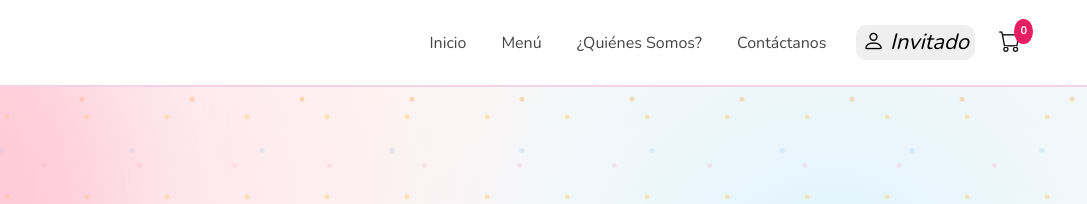
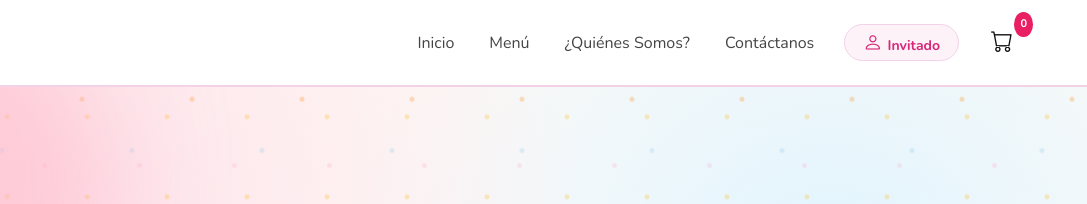
Before and after one commit to generationequipo1/LiquiDevsFrontEnd, a website with bundled scripts: page HTML/catalogo.html in a window 1280 px wide. Shown: the top 204 px of the page, 193-1280 px from the left. Built offline with nearby package versions, Linux system fonts and the light colour scheme; a script that the page names is missing.

Commit message:
style user

```diff
--- a/CSS/nav.css
+++ b/CSS/nav.css
@@ -147,3 +147,52 @@
         display: none;
     }
 }
+
+#botonUsuario {
+    background-color: #fdf2f8;
+    color: #d6287a;
+    border: 1.5px solid #f3d2e8;
+    padding: 8px 18px;
+    border-radius: 25px;
+    display: flex;
+    align-items: center;
+    gap: 8px;
+    cursor: pointer;
+    transition: all 0.3s ease;
+    font-family: "Nunito", sans-serif;
+}
+
+#botonUsuario:hover {
+    background-color: #d6287a;
+    color: white;
+    border-color: #d6287a;
+    box-shadow: 0 4px 12px rgba(214, 40, 122, 0.2);
+    transform: translateY(-1px);
+}
+
+#botonUsuario i {
+    font-size: 1.2rem;
+    line-height: 0;
+}
+
+#nombreUsuarioNav {
+    font-style: normal;
+    font-weight: 700;
+    font-size: 14px;
+}
+
+#btn-cart {
+    background: white;
+    border: 1.5px solid #f3d2e8;
+    padding: 8px 14px;
+    border-radius: 25px;
+    display: flex;
+    align-items: center;
+    gap: 6px;
+    cursor: pointer;
+    transition: 0.3s;
+    color: #444;
+}
+
+#btn-cart:hover {
+    border-color: #d628
```
